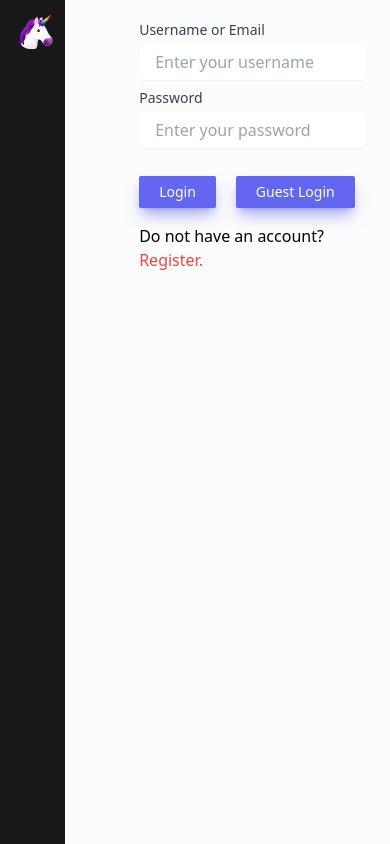
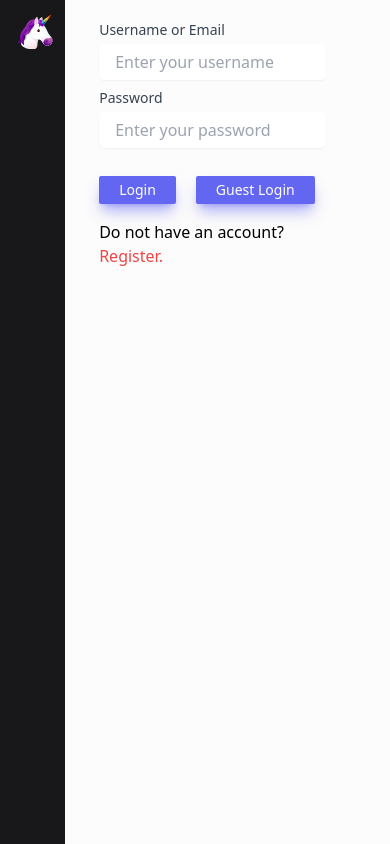
Before and after one commit to frostzt/letit, a Next.js app: page /login in a window 390 px wide. Built offline with nearby package versions, Linux system fonts and the light colour scheme; no server answers.

Commit message:
fix: fixed the overflow of the content on right on small screens

```diff
--- a/src/pages/login.tsx
+++ b/src/pages/login.tsx
@@ -58,6 +58,7 @@ const LoginPage: React.FC<{}> = () => {
         <Head>
           <title>Login - Letit</title>
         </Head>
+        <div className="-translate-x-10 md:translate-x-0">
           <Formik initialValues={{ usernameOrEmail: '', password: '' }} onSubmit={async (values) => asyncLogin(values)}>
             {({ isSubmitting }) => (
               <Form>
@@ -80,12 +81,12 @@ const LoginPage: React.FC<{}> = () => {
                   <div className="flex">
                     <button
                       type="submit"
-                    className="bg-indigo-500 text-white text-sm py-1.5 px-5 rounded-sm shadow-lg shadow-indigo-500/50 mt-3 mr-5"
+                      className="bg-indigo-500 text-white text-sm py-1 px-5 rounded-sm shadow-lg shadow-indigo-500/50 mt-3 mr-5"
                     >
                       Login
                     </button>
                     <div
-                    className="bg-indigo-500 text-white text-sm py-1.5 px-5 rounded-sm shadow-lg shadow-indigo-500/50 mt-3 cursor-pointer"
+                      className="bg-indigo-500 text-white text-sm py-1 px-5 rounded-sm shadow-lg shadow-indigo-500/50 mt-3 cursor-pointer whitespace-nowrap"
                       onClick={() =>
                         asyncLogin({
                           usernameOrEmail: process.env.NEXT_PUBLIC_TEST_EMAIL!,
@@ -96,16 +97,17 @@ const LoginPage: React.FC<{}> = () => {
                       Guest Login
                     </div>
                   </div>
-                <p className="mt-4">
+                  <div className="mt-4">
                     Do not have an account?{' '}
                     <NextLink href="/register">
                       <p className="inline-block cursor-pointer text-red-500">Register.</p>
                     </NextLink>
-                </p>
+                  </div>
                 </div>
               </Form>
             )}
           </Formik>
+        </div>
       </Wrapper>
     </Layout>
   );
--- a/src/pages/register.tsx
+++ b/src/pages/register.tsx
@@ -20,6 +20,7 @@ const RegisterPage: React.FC<{}> = () => {
         <Head>
           <title>Register - Letit</title>
         </Head>
+        <div className="-translate-x-10 md:translate-x-0">
           <Formik
             initialValues={{ username: '', password: '', email: '' }}
             onSubmit={async (values, { setErrors }) => {
@@ -52,7 +53,12 @@ const RegisterPage: React.FC<{}> = () => {
                     <FormikInputField name="email" placeholder="Enter an email" label="Email" type="email" />
                   </div>
                   <div className="mb-4">
-                  <FormikInputField name="password" placeholder="Create a password" type="password" label="Password" />
+                    <FormikInputField
+                      name="password"
+                      placeholder="Create a password"
+                      type="password"
+                      label="Password"
+                    />
                   </div>
                   <button
                     type="submit"
@@ -60,16 +66,17 @@ const RegisterPage: React.FC<{}> = () => {
                   >
                     Register
                   </button>
-                <p className="mt-4">
+                  <div className="mt-4">
                     Already have an account?{' '}
                     <NextLink href="/login">
                       <p className="inline-block cursor-pointer text-red-500">Login.</p>
                     </NextLink>
-                </p>
+                  </div>
                 </div>
               </Form>
             )}
           </Formik>
+        </div>
       </Wrapper>
     </Layout>
   );
```
Lines whose indentation alone changed are shown as unchanged.
